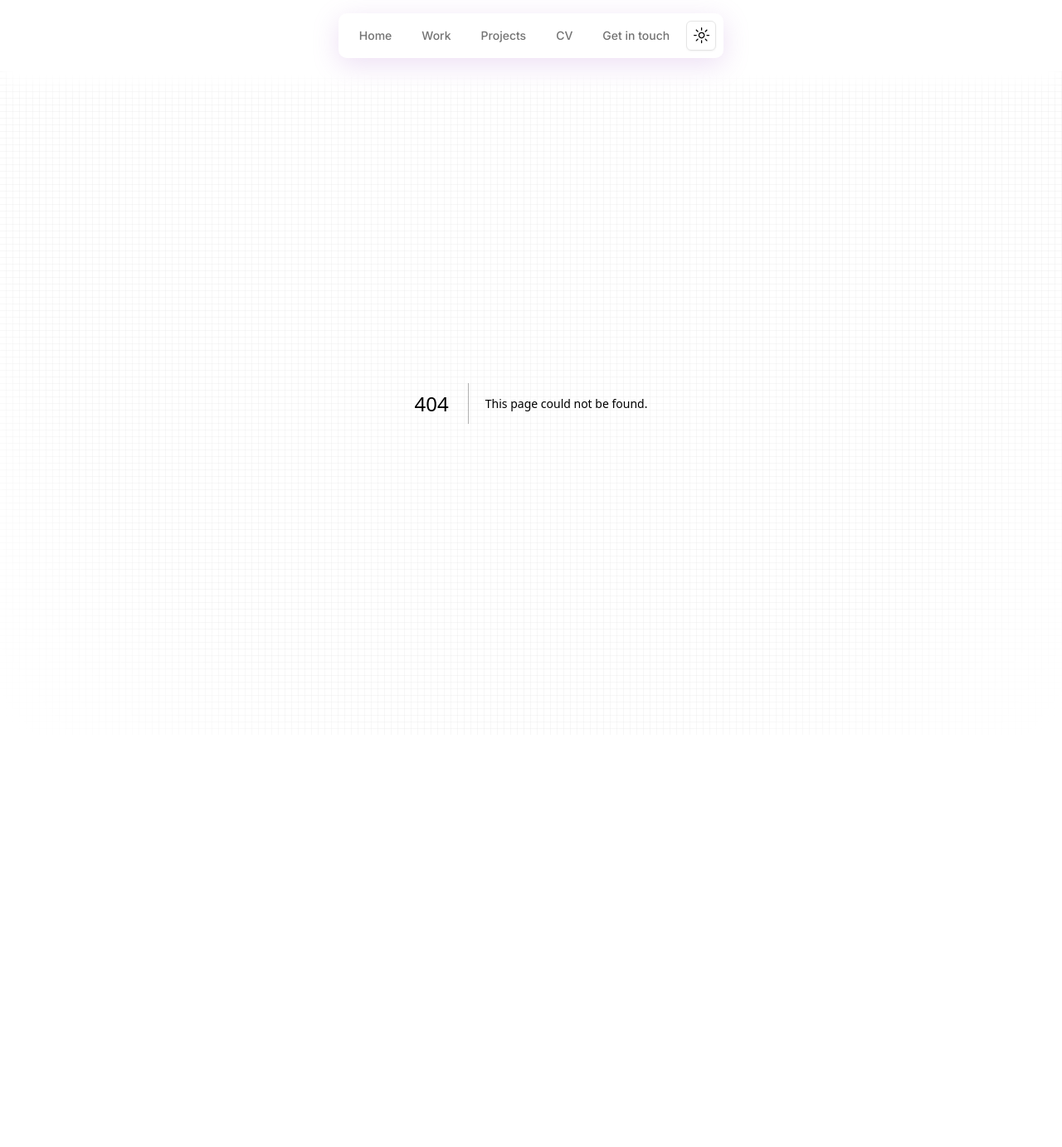
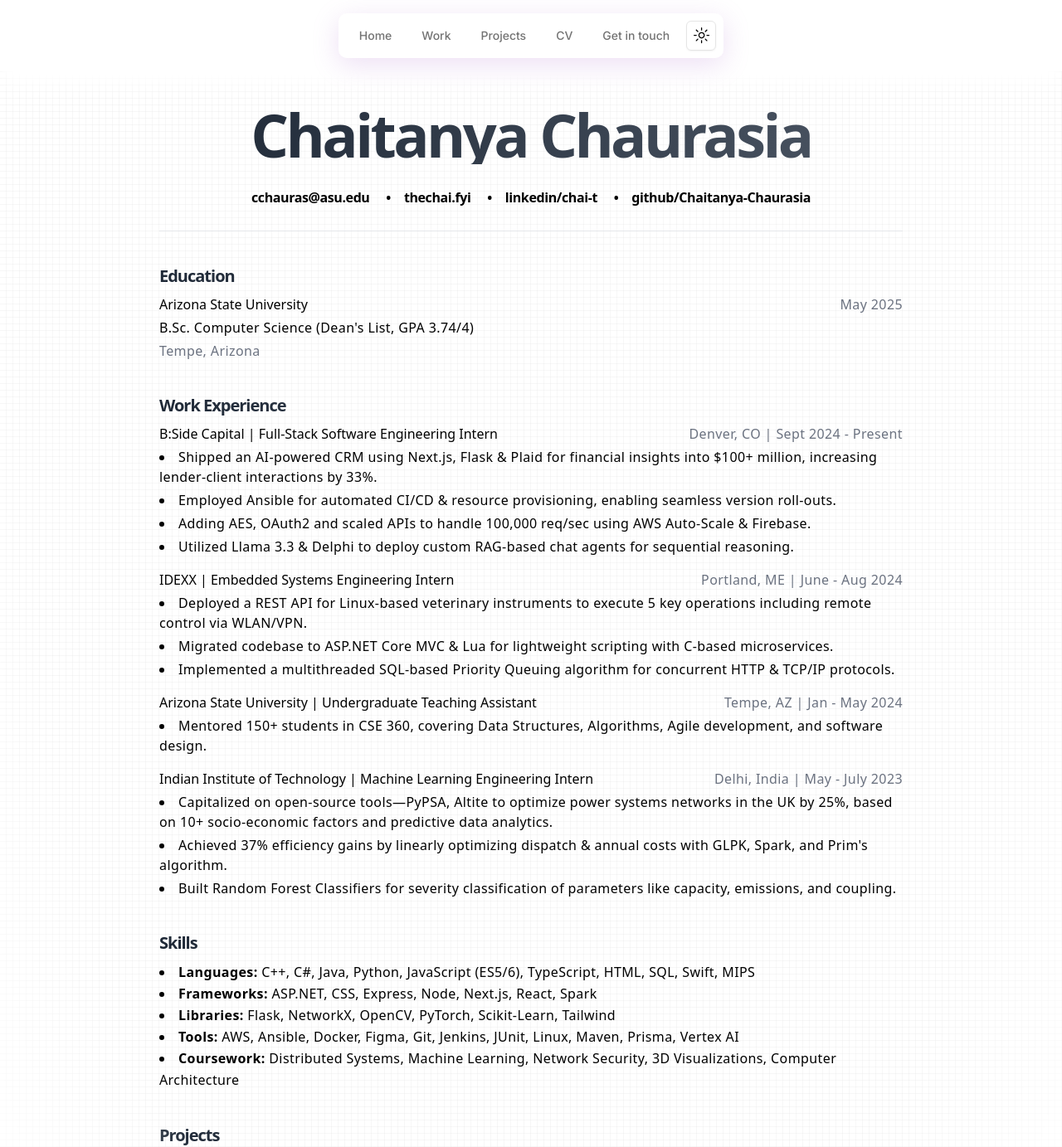
Before and after one commit to Chaitanya-Chaurasia/Portfolio, a Next.js app: page /cv in a window 1280 px wide. Before the commit this address had no page. Shown: the top 1383 px of the page at 83% size. Before the commit the page ends 886 px from the top, so only its background shows below. Built offline with nearby package versions, Linux system fonts and the light colour scheme.

Commit message:
ft: fixed grammar and content

```diff
--- /dev/null
+++ b/app/cv/page.tsx
@@ -0,0 +1,197 @@
+import { FC } from "react";
+
+const Work: FC = () => {
+  return (
+    <div className="min-h-screen dark:text-white text-black px-6 md:px-20 py-10 font-sans">
+      <div className="max-w-4xl mx-auto space-y-10">
+        <header className="space-y-1">
+          <h1 className="text-7xl font-bold tracking-tighter text-center bg-clip-text text-transparent bg-gradient-to-r from-gray-800 to-gray-600">
+            Chaitanya Chaurasia
+          </h1>
+          <p className="text-md py-6 tracking-tight font-semibold space-x-4 text-center">
+            <a href="mailto:cchauras@asu.edu" className="hover:underline">
+              cchauras@asu.edu
+            </a>{" "}
+            <span>•</span>
+            <a
+              href="https://thechai.fyi"
+              target="_blank"
+              className="ml-2 hover:underline"
+            >
+              thechai.fyi
+            </a>{" "}
+            <span>•</span>
+            <a
+              href="https://linkedin.com/in/chai-t"
+              target="_blank"
+              className="ml-2 hover:underline"
+            >
+              linkedin/chai-t
+            </a>{" "}
+            <span>•</span>
+            <a
+              href="https://github.com/Chaitanya-Chaurasia"
+              target="_blank"
+              className="ml-2 hover:underline"
+            >
+              github/Chaitanya-Chaurasia
+            </a>
+          </p>
+          <hr />
+        </header>
+
+        <Section title="Education">
+          <Entry
+            title="Arizona State University"
+            subtitle="B.Sc. Computer Science (Dean's List, GPA 3.74/4)"
+            location="Tempe, Arizona"
+            date="May 2025"
+          />
+        </Section>
+
+        <Section title="Work Experience">
+          <Entry
+            title="B:Side Capital | Full-Stack Software Engineering Intern"
+            date="Denver, CO   |   Sept 2024 - Present"
+            bullets={[
+              "Shipped an AI-powered CRM using Next.js, Flask & Plaid for financial insights into $100+ million, increasing lender-client interactions by 33%.",
+              "Employed Ansible for automated CI/CD & resource provisioning, enabling seamless version roll-outs.",
+              "Adding AES, OAuth2 and scaled APIs to handle 100,000 req/sec using AWS Auto-Scale & Firebase.",
+              "Utilized Llama 3.3 & Delphi to deploy custom RAG-based chat agents for sequential reasoning.",
+            ]}
+          />
+          <Entry
+            title="IDEXX | Embedded Systems Engineering Intern"
+            date="Portland, ME | June - Aug 2024"
+            bullets={[
+              "Deployed a REST API for Linux-based veterinary instruments to execute 5 key operations including remote control via WLAN/VPN.",
+              "Migrated codebase to ASP.NET Core MVC & Lua for lightweight scripting with C-based microservices.",
+              "Implemented a multithreaded SQL-based Priority Queuing algorithm for concurrent HTTP & TCP/IP protocols.",
+            ]}
+          />
+          <Entry
+            title="Arizona State University | Undergraduate Teaching Assistant"
+            date="Tempe, AZ | Jan - May 2024"
+            bullets={[
+              "Mentored 150+ students in CSE 360, covering Data Structures, Algorithms, Agile development, and software design.",
+            ]}
+          />
+          <Entry
+            title="Indian Institute of Technology | Machine Learning Engineering Intern"
+            date="Delhi, India | May - July 2023"
+            bullets={[
+              "Capitalized on open-source tools—PyPSA, Altite to optimize power systems networks in the UK by 25%, based on 10+ socio-economic factors and predictive data analytics.",
+              "Achieved 37% efficiency gains by linearly optimizing dispatch & annual costs with GLPK, Spark, and Prim&apos;s algorithm.",
+              "Built Random Forest Classifiers for severity classification of parameters like capacity, emissions, and coupling.",
+            ]}
+          />
+        </Section>
+
+        <Section title="Skills">
+          <ul className="list-disc list-inside text-md tracking-wide leading-relaxed">
+            <li>
+              <strong>Languages:</strong> C++, C#, Java, Python, JavaScript
+              (ES5/6), TypeScript, HTML, SQL, Swift, MIPS
+            </li>
+            <li>
+              <strong>Frameworks:</strong> ASP.NET, CSS, Express, Node, Next.js,
+              React, Spark
+            </li>
+            <li>
+              <strong>Libraries:</strong> Flask, NetworkX, OpenCV, PyTorch,
+              Scikit-Learn, Tailwind
+            </li>
+            <li>
+              <strong>Tools:</strong> AWS, Ansible, Docker, Figma, Git, Jenkins,
+              JUnit, Linux, Maven, Prisma, Vertex AI
+            </li>
+            <li>
+              <strong>Coursework:</strong> Distributed Systems, Machine
+              Learning, Network Security, 3D Visualizations, Computer
+              Architecture
+            </li>
+          </ul>
+        </Section>
+
+        <Section title="Projects">
+          <Entry
+            title="StockSage | Next.js, Python, Social Media Mining"
+            bullets={[
+              "Built a stock prediction platform using sentiment analysis (Reddit, X) and market data, achieving ~70% accuracy.",
+              "Integrated a back-tested investment framework with XGBoost, user-defined thresholds, and real-time Alpha Vantage data.",
+            ]}
+          />
+          <Entry
+            title="Legal AId | MLH Google Cloud Track Winner, HackHarvard"
+            bullets={[
+              "Developed an AI-powered webapp for legal guidance using Google Cloud and custom-trained PaLM models.",
+              "Implemented secure, scalable infra using Kubernetes and Firestore for vector searches and document management.",
+              "Built recommendation engines with Google Maps API to connect users with attorneys based on location and query.",
+            ]}
+          />
+        </Section>
+        <hr />
+      </div>
+    </div>
+  );
+};
+
+export default Work;
+
+const Section: FC<{ title: string; children: React.ReactNode }> = ({
+  title,
+  children,
+}) => (
+  <section>
+    <h2 className="text-xl bg-clip-text text-transparent bg-gradient-to-r from-gray-800 to-gray-600 font-bold tracking-tighter mb-2">
+      {title}
+    </h2>
+    <div className="space-y-4">{children}</div>
+  </section>
+);
+
+type EntryProps = {
+  title: string;
+  subtitle?: string;
+  location?: string;
+  date?: string;
+  bullets?: string[];
+};
+
+const Entry: FC<EntryProps> = ({
+  title,
+  subtitle,
+  location,
+  date,
+  bullets,
+}) => (
+  <div className="space-y-1">
+    <div className="flex flex-col md:flex-row md:justify-between">
+      <h3 className="font-medium">{title}</h3>
+
+      {date && (
+        <span className="text-md font-normal tracking-wide text-gray-500">
+          {date}
+        </span>
+      )}
+    </div>
+    {subtitle && (
+      <p
+        className="text-md font-normal tracking-wide"
+        dangerouslySetInnerHTML={{ __html: subtitle }}
+      />
+    )}
+    {location && (
+      <p className="text-md font-normal tracking-wide text-gray-500  ">
+        {location}
+      </p>
+    )}
+    {bullets && (
+      <ul className="list-disc list-inside text-md font-normal tracking-wide space-y-1">
+        {bullets.map((b, i) => (
+          <li key={i} dangerouslySetInnerHTML={{ __html: b }} />
+        ))}
+      </ul>
+    )}
+  </div>
+);
--- a/components/CurrentCard.tsx
+++ b/components/CurrentCard.tsx
@@ -65,7 +65,7 @@ export const CurrentCard02 = () => {
 
 export const CurrentCard03 = () => {
   const [clicked, setClicked] = useState(false);
-  const [like, setLike] = useState(342);
+  const [like, setLike] = useState(4.6);
 
   const copyText = () => {
     const text =
@@ -77,8 +77,9 @@ export const CurrentCard03 = () => {
     <Card className="w-[350px] bg-transparent border-none  text-center">
       <CardHeader>
         <span>
-          focused on what's going on in the moment, we are less likely to get
-          lost in the past or the future. I believe that this principle, I call{" "}
+          focused on what&apos;s going on in the moment, we are less likely to
+          get lost in the past or the future. I believe that this principle, I
+          call{" "}
           <span className="italic">&quot;The Timeless Way of Life,&quot;</span>{" "}
           will be my lamp as I find my away through this very dense forest
           called Life.
@@ -101,7 +102,7 @@ export const CurrentCard03 = () => {
         </span>
         <div className="flex items-center gap-2">
           <span className="flex-1" />
-          <span className="text-sm ">{like} likes</span>
+          <span className="text-sm ">{like}k likes</span>
           <Button
             variant="ghost"
             size="icon"
--- a/components/Free.tsx
+++ b/components/Free.tsx
@@ -11,9 +11,9 @@ export const Free01 = () => {
         <h2 className="tracking-tighter text-3xl font-bold">Freelancing!</h2>
         <br />
         As we approach a global population of 8 billion, the sheer number of
-        unique and brilliant ideas is staggering. Every hackathon I've attended
-        reveals at least 10-20 innovative ideas I&apos;ve never encountered
-        before, and that&apos;s only from a couple hundred students.
+        unique and brilliant ideas is staggering. Every hackathon I&apos;ve
+        attended reveals at least 10-20 innovative ideas I&apos;ve never
+        encountered before, and that&apos;s only from a couple hundred students.
         <br />
         <br />
         Imagine then, the vast diversity of creativity worldwide. As a
--- a/components/Navbar.tsx
+++ b/components/Navbar.tsx
@@ -37,13 +37,18 @@ export function Navbar() {
           </Link>
         </NavigationMenuItem>
         <NavigationMenuItem>
-          <Link href="/Resume.pdf" passHref legacyBehavior>
+          {/* <Link href="/Resume.pdf" passHref legacyBehavior>
             <a
               download="Resume_Chaitanya"
               className={navigationMenuTriggerStyle()}
             >
               CV
             </a>
+          </Link> */}
+          <Link href="/cv" legacyBehavior passHref>
+            <NavigationMenuLink className={navigationMenuTriggerStyle()}>
+              CV
+            </NavigationMenuLink>
           </Link>
         </NavigationMenuItem>
         <NavigationMenuItem>
--- a/components/WorkIntro.tsx
+++ b/components/WorkIntro.tsx
@@ -23,7 +23,7 @@ export const WorkIntro = () => {
           <br />
           So often, people get so immersed in their jobs that they start
           equating it with work. I&apos;m not denying saying that couldn&apos;t
-          be the case; if it is, you're on your way to become successful.
+          be the case; if it is, you&apos;re on your way to become successful.
           <br />
           <br />
           If not, I urge everyone to take a step back and ponder.
@@ -43,8 +43,8 @@ export const WorkIntro02 = () => {
           work.
           <br />
           <br />
-          And don't quote me on this— it&apos;s advice I&apos;ve received from
-          only so many successful people.
+          And don&apos;t quote me on this— it&apos;s advice I&apos;ve received
+          from only so many successful people.
           <br />
           <br />
           <h2 className="tracking-tighter font-semibold text-[16px]">
```
